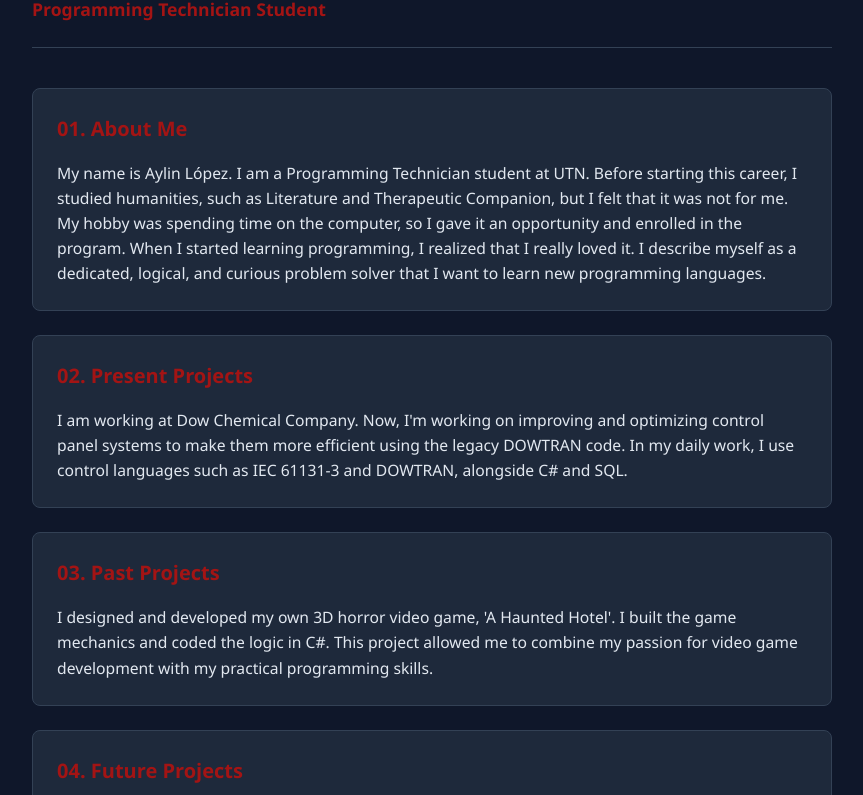
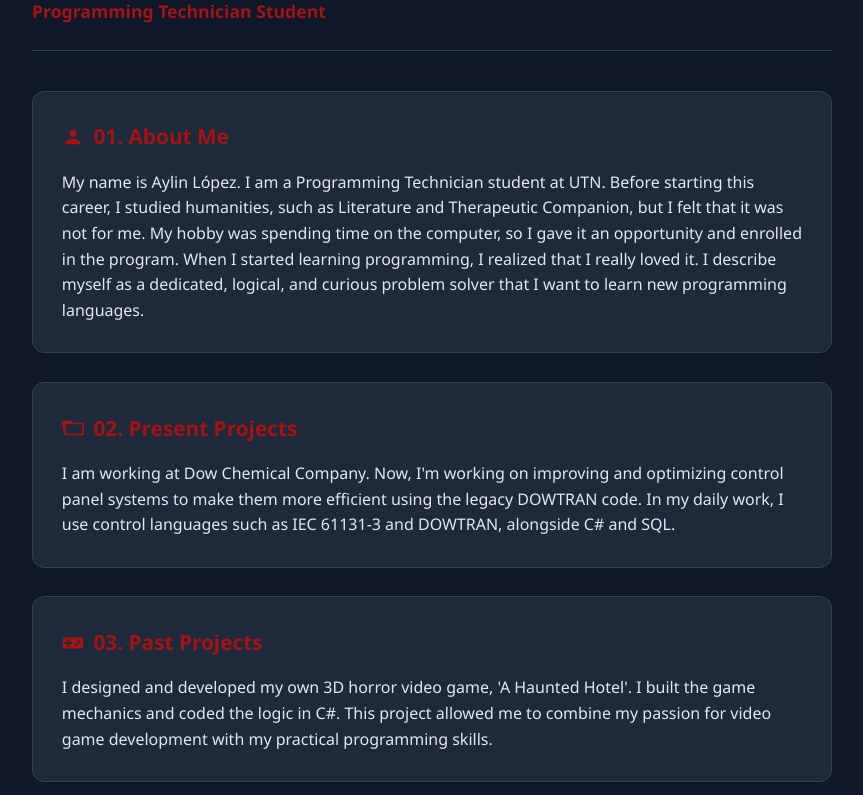
Before and after one commit to AylinLopez9205/My_portfolio, a plain HTML site: page index.html in a window 1280 px wide. Shown: the part 97-892 px from the top of the page, without its empty margins (208-1071 px from the left). Drawn offline with Linux system fonts and the light colour scheme.

Commit message:
Update index.html

```diff
--- a/index.html
+++ b/index.html
@@ -9,9 +9,11 @@
             --bg-color: #0f172a;
             --card-bg: #1e293b;
             --text-color: #e2e8f0;
-            --accent-color: #a31414; /* Color Granate */
+            --accent-color: #a31414; /* Granate elegante */
+            --accent-hover: #c81e1e;
             --muted-color: #94a3b8;
             --border-color: #334155;
+            --glow-color: rgba(163, 20, 20, 0.25);
         }
 
         * {
@@ -19,6 +21,18 @@
             margin: 0;
             padding: 0;
             font-family: 'Segoe UI', Tahoma, Geneva, Verdana, sans-serif;
+        }
+
+        /* Barra de progreso de lectura interactiva */
+        #progress-bar {
+            position: fixed;
+            top: 0;
+            left: 0;
+            height: 4px;
+            background: linear-gradient(90deg, var(--accent-color), #e11d48);
+            width: 0%;
+            z-index: 1000;
+            transition: width 0.1s ease-out;
         }
 
         body {
@@ -37,40 +51,83 @@
             margin-bottom: 2.5rem;
             border-bottom: 1px solid var(--border-color);
             padding-bottom: 1.5rem;
+            animation: fadeIn 0.8s ease-in-out;
         }
 
         h1 {
-            font-size: 2.2rem;
+            font-size: 2.3rem;
             color: #ffffff;
             margin-bottom: 0.2rem;
+            letter-spacing: -0.5px;
         }
 
         .subtitle {
             color: var(--accent-color);
             font-weight: 600;
             font-size: 1.1rem;
+            display: inline-block;
+            transition: color 0.3s ease;
         }
 
+        /* Tarjetas interactivas con efectos hover */
         section {
             background-color: var(--card-bg);
             border: 1px solid var(--border-color);
-            border-radius: 8px;
-            padding: 1.5rem;
-            margin-bottom: 1.5rem;
+            border-radius: 12px;
+            padding: 1.8rem;
+            margin-bottom: 1.8rem;
+            transition: all 0.3s cubic-bezier(0.25, 0.8, 0.25, 1);
+            position: relative;
+            overflow: hidden;
+            animation: fadeInUp 0.6s ease-out both;
+        }
+
+        /* Borde superior sutil con color granate al hacer hover */
+        section::before {
+            content: '';
+            position: absolute;
+            top: 0;
+            left: 0;
+            width: 100%;
+            height: 3px;
+            background: var(--accent-color);
+            opacity: 0;
+            transition: opacity 0.3s ease;
+        }
+
+        section:hover {
+            transform: translateY(-5px);
+            border-color: var(--accent-color);
+            box-shadow: 0 10px 25px -5px var(--glow-color);
+        }
+
+        section:hover::before {
+            opacity: 1;
         }
 
         h2 {
             color: var(--accent-color);
-            font-size: 1.25rem;
+            font-size: 1.3rem;
             margin-bottom: 1rem;
             display: flex;
             align-items: center;
-            gap: 0.5rem;
+            gap: 0.6rem;
+        }
+
+        h2 svg {
+            width: 22px;
+            height: 22px;
+            fill: var(--accent-color);
+            transition: transform 0.3s ease;
+        }
+
+        section:hover h2 svg {
+            transform: scale(1.15) rotate(5deg);
         }
 
         p {
             color: var(--text-color);
-            font-size: 0.98rem;
+            font-size: 1rem;
         }
 
         footer {
@@ -81,9 +138,29 @@
             border-top: 1px solid var(--border-color);
             padding-top: 1.5rem;
         }
+
+        /* Animaciones suaves */
+        @keyframes fadeIn {
+            from { opacity: 0; transform: translateY(-10px); }
+            to { opacity: 1; transform: translateY(0); }
+        }
+
+        @keyframes fadeInUp {
+            from { opacity: 0; transform: translateY(20px); }
+            to { opacity: 1; transform: translateY(0); }
+        }
+
+        /* Retardo en las animaciones para efecto cascada */
+        section:nth-child(1) { animation-delay: 0.1s; }
+        section:nth-child(2) { animation-delay: 0.2s; }
+        section:nth-child(3) { animation-delay: 0.3s; }
+        section:nth-child(4) { animation-delay: 0.4s; }
     </style>
 </head>
 <body>
+
+    <!-- Barra de progreso superior -->
+    <div id="progress-bar"></div>
 
     <div class="container">
         <header>
@@ -92,22 +169,34 @@
         </header>
 
         <section>
-            <h2>01. About Me</h2>
+            <h2>
+                <svg viewBox="0 0 24 24"><path d="M12 12c2.21 0 4-1.79 4-4s-1.79-4-4-4-4 1.79-4 4 1.79 4 4 4zm0 2c-2.67 0-8 1.34-8 4v2h16v-2c0-2.66-5.33-4-8-4z"/></svg>
+                01. About Me
+            </h2>
             <p>My name is Aylin López. I am a Programming Technician student at UTN. Before starting this career, I studied humanities, such as Literature and Therapeutic Companion, but I felt that it was not for me. My hobby was spending time on the computer, so I gave it an opportunity and enrolled in the program. When I started learning programming, I realized that I really loved it. I describe myself as a dedicated, logical, and curious problem solver that I want to learn new programming languages.</p>
         </section>
 
         <section>
-            <h2>02. Present Projects</h2>
+            <h2>
+                <svg viewBox="0 0 24 24"><path d="M22 6H12l-2-2H2c-1.1 0-1.99.9-1.99 2L2 18c0 1.1.9 2 2 2h18c1.1 0 2-.9 2-2V8c0-1.1-.9-2-2-2zm0 12H4V8h18v10z"/></svg>
+                02. Present Projects
+            </h2>
             <p>I am working at Dow Chemical Company. Now, I'm working on improving and optimizing control panel systems to make them more efficient using the legacy DOWTRAN code. In my daily work, I use control languages such as IEC 61131-3 and DOWTRAN, alongside C# and SQL.</p>
         </section>
 
         <section>
-            <h2>03. Past Projects</h2>
+            <h2>
+                <svg viewBox="0 0 24 24"><path d="M21 6H3c-1.1 0-2 .9-2 2v8c0 1.1.9 2 2 2h18c1.1 0 2-.9 2-2V8c0-1.1-.9-2-2-2zm-10 7H8v3H6v-3H3v-2h3V8h2v3h3v2zm4.5 2c-.83 0-1.5-.67-1.5-1.5s.67-1.5 1.5-1.5 1.5.67 1.5 1.5-.67 1.5-1.5 1.5zm3-3c-.83 0-1.5-.67-1.5-1.5s.67-1.5 1.5-1.5 1.5.67 1.5 1.5-.67 1.5-1.5 1.5z"/></svg>
+                03. Past Projects
+            </h2>
             <p>I designed and developed my own 3D horror video game, 'A Haunted Hotel'. I built the game mechanics and coded the logic in C#. This project allowed me to combine my passion for video game development with my practical programming skills.</p>
         </section>
 
         <section>
-            <h2>04. Future Projects</h2>
+            <h2>
+                <svg viewBox="0 0 24 24"><path d="M12 2C6.48 2 2 6.48 2 12s4.48 10 10 10 10-4.48 10-10S17.52 2 12 2zm1 15h-2v-6h2v6zm0-8h-2V7h2v2z"/></svg>
+                04. Future Projects
+            </h2>
             <p>In the future, I'm going to apply for software development roles at Rockstar Games or Capcom. If I can, I will found my own game development company to create video games with innovative stories and lead my own tech studio.</p>
         </section>
 
@@ -116,5 +205,14 @@
         </footer>
     </div>
 
+    <script>
+        // Script para la barra de progreso al scrollear
+        window.onscroll = function() {
+            let winScroll = document.body.scrollTop || document.documentElement.scrollTop;
+            let height = document.documentElement.scrollHeight - document.documentElement.clientHeight;
+            let scrolled = (winScroll / height) * 100;
+            document.getElementById("progress-bar").style.width = scrolled + "%";
+        };
+    </script>
 </body>
 </html>
```
